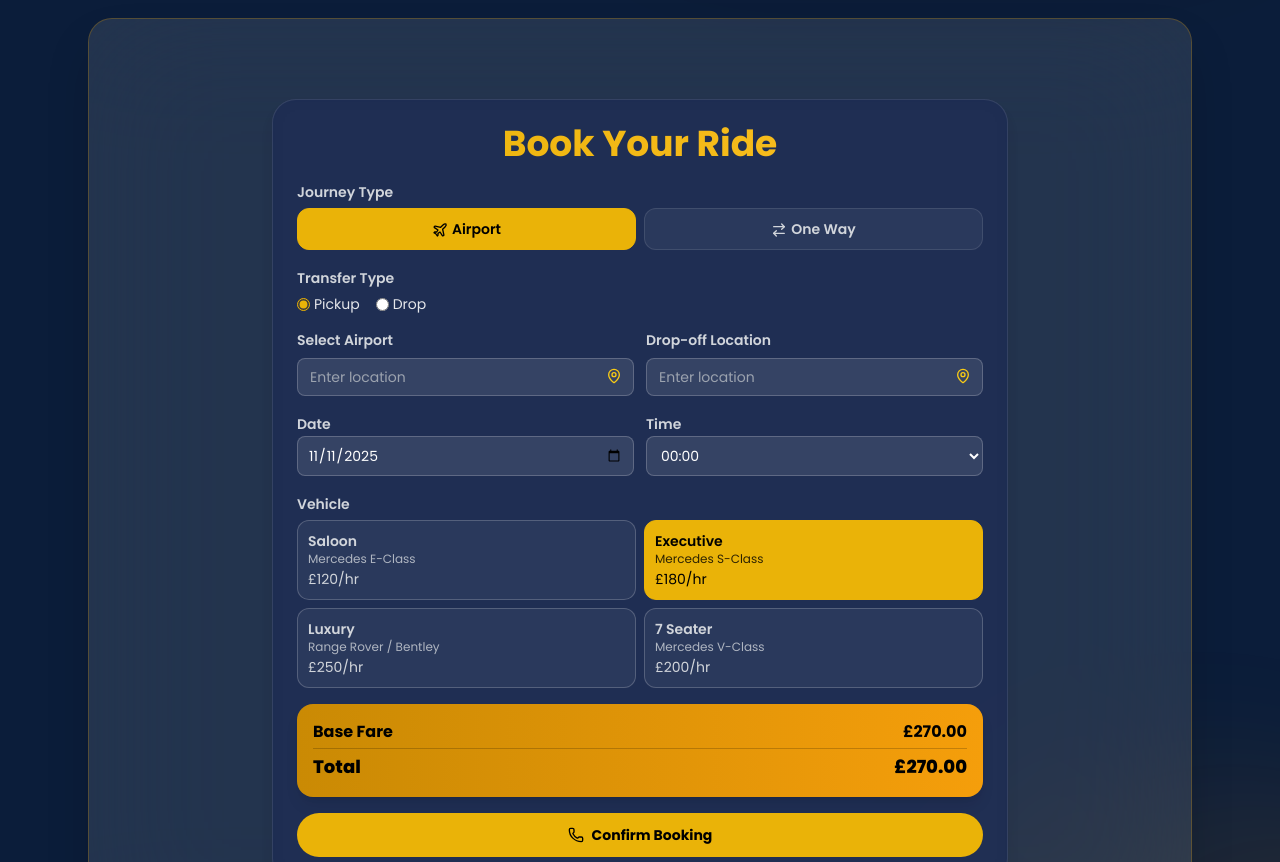
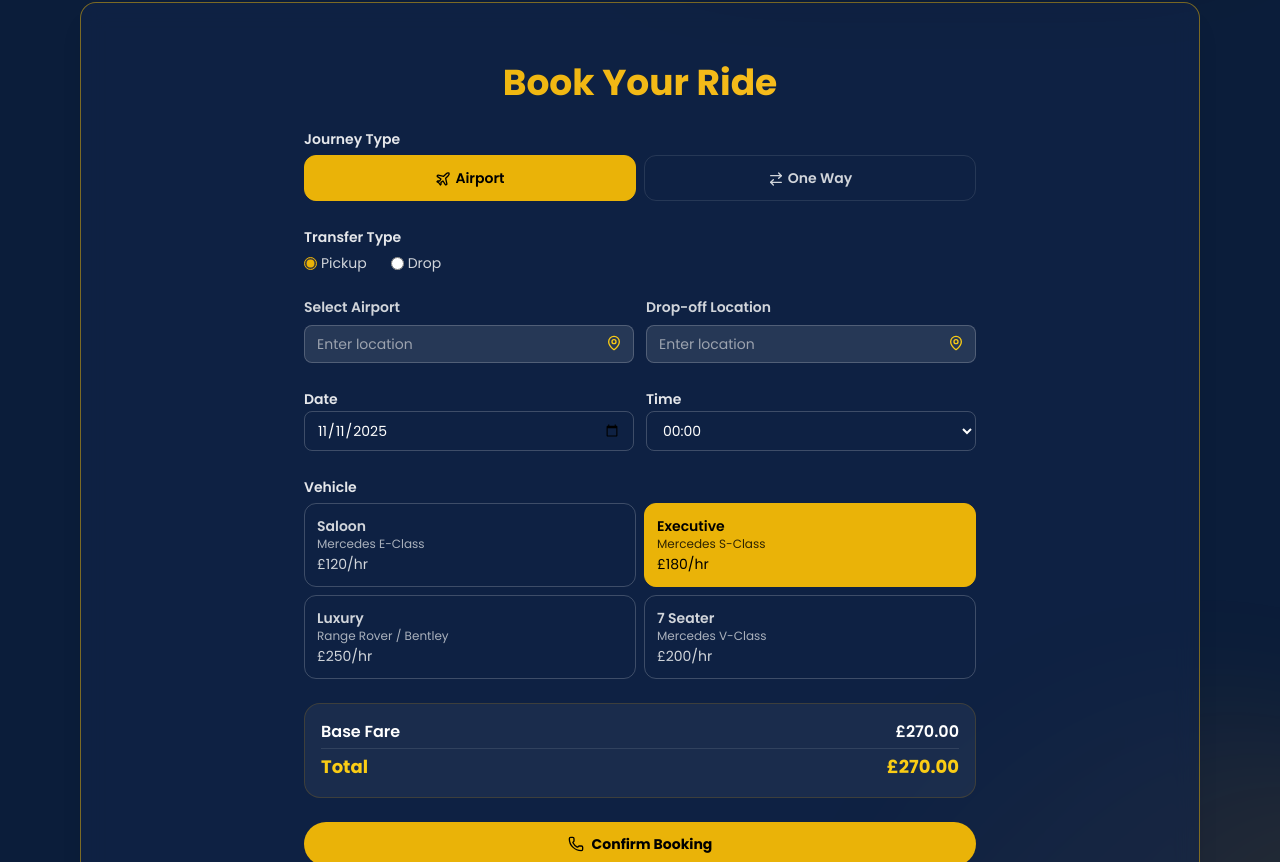
Before and after one commit to sarangan16/chaffuerElite, a React (Vite) app: page / in a window 1280 px wide. Shown: the part 738-1600 px from the top of the page. Built offline with nearby package versions, Linux system fonts and the light colour scheme.

Commit message:
feat(booking): redesign booking form, fix airport charge calculations

```diff
--- a/src/components/BookingForm.jsx
+++ b/src/components/BookingForm.jsx
@@ -40,28 +40,26 @@ export default function BookingForm() {
   };
 
   return (
-    <section className="py-12 px-4 max-w-3xl mx-auto">
-      <form
-        onSubmit={handleSubmit}
-        className="bg-[#1B2A52]/80 backdrop-blur-md border border-white/10 rounded-3xl p-6 shadow-lg space-y-4"
-      >
-        <h2 className="text-3xl md:text-4xl font-bold text-center mb-4 bg-gradient-to-r from-yellow-500 to-amber-400 bg-clip-text text-transparent">
+    <section className="py-10 px-4 flex justify-center">
+      <form onSubmit={handleSubmit} className="w-full max-w-2xl space-y-6">
+        {/* Title */}
+        <h2 className="text-3xl md:text-4xl font-bold text-center bg-gradient-to-r from-yellow-500 to-amber-400 bg-clip-text text-transparent">
           Book Your Ride
         </h2>
 
         {/* Journey Type */}
-        <div className="space-y-1">
-          <label className="text-gray-300 font-semibold text-sm">
+        <div>
+          <label className="text-gray-200 font-semibold text-sm">
             Journey Type
           </label>
-          <div className="flex gap-2">
+          <div className="flex gap-2 mt-1">
             <button
               type="button"
               onClick={() => setBookingType("airport")}
-              className={`flex-1 p-2.5 rounded-xl font-semibold border text-sm transition ${
+              className={`flex-1 p-3 rounded-xl font-semibold border text-sm transition ${
                 bookingType === "airport"
                   ? "bg-yellow-500 text-black border-yellow-500"
-                  : "bg-white/5 border-white/10 text-gray-300 hover:bg-white/10"
+                  : "bg-transparent border-white/10 text-gray-300 hover:bg-white/10"
               }`}
             >
               <Plane className="inline-block w-4 h-4 mr-1" />
@@ -70,10 +68,10 @@ export default function BookingForm() {
             <button
               type="button"
               onClick={() => setBookingType("oneway")}
-              className={`flex-1 p-2.5 rounded-xl font-semibold border text-sm transition ${
+              className={`flex-1 p-3 rounded-xl font-semibold border text-sm transition ${
                 bookingType === "oneway"
                   ? "bg-yellow-500 text-black border-yellow-500"
-                  : "bg-white/5 border-white/10 text-gray-300 hover:bg-white/10"
+                  : "bg-transparent border-white/10 text-gray-300 hover:bg-white/10"
               }`}
             >
               <ArrowRightLeft className="inline-block w-4 h-4 mr-1" />
@@ -82,14 +80,14 @@ export default function BookingForm() {
           </div>
         </div>
 
-        {/* Airport Transfer Type */}
+        {/* Transfer Type (Airport Only) */}
         {bookingType === "airport" && (
-          <div className="space-y-1">
-            <label className="text-gray-300 font-semibold text-sm">
+          <div>
+            <label className="text-gray-200 font-semibold text-sm">
               Transfer Type
             </label>
-            <div className="flex gap-4">
-              <label className="flex items-center gap-1 cursor-pointer text-gray-200 text-sm">
+            <div className="flex gap-6 mt-1">
+              <label className="flex items-center gap-1 cursor-pointer text-gray-300 text-sm">
                 <input
                   type="radio"
                   name="direction"
@@ -100,7 +98,7 @@ export default function BookingForm() {
                 />
                 Pickup
               </label>
-              <label className="flex items-center gap-1 cursor-pointer text-gray-200 text-sm">
+              <label className="flex items-center gap-1 cursor-pointer text-gray-300 text-sm">
                 <input
                   type="radio"
                   name="direction"
@@ -170,21 +168,21 @@ export default function BookingForm() {
         {/* Date & Time */}
         <div className="grid grid-cols-1 md:grid-cols-2 gap-3">
           <div>
-            <label className="text-gray-300 font-semibold text-sm">Date</label>
+            <label className="text-gray-200 font-semibold text-sm">Date</label>
             <input
               type="date"
               value={format(selectedDate, "yyyy-MM-dd")}
               min={format(new Date(), "yyyy-MM-dd")}
               onChange={(e) => setSelectedDate(new Date(e.target.value))}
-              className="w-full px-2.5 py-2 rounded-lg bg-white/10 border border-white/20 text-white text-sm focus:bg-white/20 transition"
+              className="w-full px-3 py-2 rounded-lg bg-transparent border border-white/20 text-white text-sm focus:bg-white/10 transition"
             />
           </div>
           <div>
-            <label className="text-gray-300 font-semibold text-sm">Time</label>
+            <label className="text-gray-200 font-semibold text-sm">Time</label>
             <select
               value={selectedTime}
               onChange={(e) => setSelectedTime(e.target.value)}
-              className="w-full px-2.5 py-2 rounded-lg bg-white/10 border border-white/20 text-white text-sm focus:bg-white/20 transition"
+              className="w-full px-3 py-2 rounded-lg bg-transparent border border-white/20 text-white text-sm focus:bg-white/10 transition"
             >
               {Array.from({ length: 48 }, (_, i) => {
                 const h = String(Math.floor(i / 2)).padStart(2, "0");
@@ -200,18 +198,18 @@ export default function BookingForm() {
         </div>
 
         {/* Vehicle Selection */}
-        <div className="space-y-1">
-          <label className="text-gray-300 font-semibold text-sm">Vehicle</label>
-          <div className="grid grid-cols-1 md:grid-cols-2 gap-2">
+        <div>
+          <label className="text-gray-200 font-semibold text-sm">Vehicle</label>
+          <div className="grid grid-cols-1 md:grid-cols-2 gap-2 mt-1">
             {CAR_CLASSES.map((c) => (
               <button
                 key={c.name}
                 type="button"
                 onClick={() => setCarClass(c.name)}
-                className={`p-2.5 rounded-xl border text-left text-sm transition ${
+                className={`p-3 rounded-xl border text-left text-sm transition ${
                   carClass === c.name
                     ? "bg-yellow-500 text-black border-yellow-500"
-                    : "bg-white/5 border-white/20 text-gray-300 hover:bg-white/10"
+                    : "bg-transparent border-white/20 text-gray-300 hover:bg-white/10"
                 }`}
               >
                 <div className="font-semibold">{c.name}</div>
@@ -222,32 +220,32 @@ export default function BookingForm() {
           </div>
         </div>
 
-        {/* Summary & Fees */}
-        <div className="bg-gradient-to-r from-yellow-600 to-amber-500 p-4 rounded-2xl text-black shadow-lg space-y-1">
-          <div className="flex justify-between text-base font-bold">
+        {/* Fare Summary */}
+        <div className="p-4 rounded-2xl text-white border border-yellow-600/20 bg-white/5 space-y-1">
+          <div className="flex justify-between text-base font-semibold">
             <span>Base Fare</span>
             <span>£{baseRate.toFixed(2)}</span>
           </div>
           {fees.congestion && (
-            <div className="flex justify-between text-xs">
+            <div className="flex justify-between text-xs opacity-80">
               <span>Congestion Charge</span>
               <span>£{fees.congestion.toFixed(2)}</span>
             </div>
           )}
           {fees.ulez && (
-            <div className="flex justify-between text-xs">
+            <div className="flex justify-between text-xs opacity-80">
               <span>ULEZ Charge</span>
               <span>£{fees.ulez.toFixed(2)}</span>
             </div>
           )}
           {fees.airport && (
-            <div className="flex justify-between text-xs">
+            <div className="flex justify-between text-xs opacity-80">
               <span>Airport Fee</span>
               <span>£{fees.airport.toFixed(2)}</span>
             </div>
           )}
-          <hr className="border-black/20 my-1" />
-          <div className="flex justify-between text-lg font-extrabold">
+          <hr className="border-white/10 my-1" />
+          <div className="flex justify-between text-lg font-bold text-yellow-400">
             <span>Total</span>
             <span>£{grandTotal.toFixed(2)}</span>
           </div>
@@ -256,7 +254,7 @@ export default function BookingForm() {
         {/* Confirm Button */}
         <button
           type="submit"
-          className="w-full mt-2 bg-yellow-500 text-black py-3 rounded-full font-bold flex items-center justify-center gap-2 hover:bg-yellow-600 transition text-sm"
+          className="w-full bg-yellow-500 text-black py-3 rounded-full font-bold flex items-center justify-center gap-2 hover:bg-yellow-600 transition text-sm"
         >
           <Phone className="w-4 h-4" />
           Confirm Booking
--- a/src/components/Hero.jsx
+++ b/src/components/Hero.jsx
@@ -1,4 +1,3 @@
-// src/components/Hero.jsx
 "use client";
 
 import { useEffect, useRef } from "react";
@@ -13,7 +12,7 @@ export default function Hero() {
   const titleRef = useRef(null);
   const carRef = useRef(null);
   const ctaRef = useRef(null);
-  const formStickyRef = useRef(null);
+  const formRef = useRef(null);
 
   useEffect(() => {
     const ctx = gsap.context(() => {
@@ -25,7 +24,7 @@ export default function Hero() {
       function animateHero(isMobile) {
         const lines = titleRef.current?.children;
 
-        // Heading animation
+        // Animate headline
         if (lines?.[0]) {
           gsap.fromTo(
             lines[0],
@@ -41,7 +40,7 @@ export default function Hero() {
           );
         }
 
-        // Tagline animation
+        // Animate tagline
         if (lines?.[1]) {
           gsap.fromTo(
             lines[1],
@@ -76,7 +75,7 @@ export default function Hero() {
           }
         );
 
-        // Scroll-triggered parallax tilt
+        // Parallax tilt while scrolling
         ScrollTrigger.create({
           trigger: heroRef.current,
           start: "top bottom",
@@ -95,7 +94,7 @@ export default function Hero() {
           },
         });
 
-        // CTA glow
+        // CTA glow animation
         gsap.to(ctaRef.current, {
           scale: 1.03,
           boxShadow:
@@ -106,9 +105,9 @@ export default function Hero() {
           ease: "sine.inOut",
         });
 
-        // Booking form fade-in
+        // Form fade-in
         gsap.fromTo(
-          formStickyRef.current,
+          formRef.current,
           { y: 100, opacity: 0, scale: 0.97 },
           {
             y: 0,
@@ -129,29 +128,31 @@ export default function Hero() {
     <section
       ref={heroRef}
       id="hero"
-      className="relative min-h-screen flex flex-col items-center justify-center pt-[120px] md:pt-[160px] pb-32 md:pb-48 overflow-visible"
-      style={{ scrollMarginTop: "100px", backgroundColor: "#0B1D3A" }} // Deep royal navy
+      className="relative min-h-screen flex flex-col items-center justify-center pt-[120px] md:pt-[160px] pb-32 md:pb-44 overflow-visible"
+      style={{ scrollMarginTop: "100px", backgroundColor: "#0B1D3A" }}
     >
-      {/* Light Orbs */}
+      {/* Soft glowing background lights */}
       <div className="absolute top-0 left-0 w-[600px] h-[600px] bg-gradient-to-br from-yellow-500/25 via-amber-500/10 to-transparent rounded-full blur-3xl -translate-x-1/3 -translate-y-1/3" />
       <div className="absolute bottom-0 right-0 w-[600px] h-[600px] bg-gradient-to-tl from-yellow-500/25 via-amber-500/10 to-transparent rounded-full blur-3xl translate-x-1/3 translate-y-1/3" />
 
-      {/* Content */}
-      <div className="relative z-20 w-full max-w-7xl px-6 lg:px-12 grid grid-cols-1 lg:grid-cols-2 gap-16 items-center">
-        {/* Text */}
+      {/* Hero text & car */}
+      <div className="relative z-20 w-full max-w-7xl px-4 lg:px-12 grid grid-cols-1 lg:grid-cols-2 gap-16 items-center">
         <div ref={titleRef} className="space-y-8 text-center lg:text-left">
           <h2 className="text-5xl sm:text-6xl lg:text-7xl font-bold text-white tracking-widest uppercase">
             Chauffeur Concierge
           </h2>
+
           <div className="h-1.5 w-40 bg-gradient-to-r from-yellow-500 via-amber-500 to-yellow-600 mx-auto lg:mx-0 rounded-full" />
+
           <p className="text-lg sm:text-xl text-gray-200 font-light tracking-wide max-w-xl mx-auto lg:mx-0">
             <span className="text-yellow-400 font-semibold">Door-to-door</span>{" "}
             • Professional driver • 24/7 • Full discretion
           </p>
+
           <button
             ref={ctaRef}
             onClick={() => {
-              const form = formStickyRef.current;
+              const form = formRef.current;
               if (form) {
                 const yOffset = -120;
                 const y =
@@ -167,7 +168,6 @@ export default function Hero() {
           </button>
         </div>
 
-        {/* Car Image */}
         <div className="flex justify-center items-end">
           <img
             ref={carRef}
@@ -182,12 +182,13 @@ export default function Hero() {
         </div>
       </div>
 
-      {/* Booking Form */}
+      {/* Booking Form section */}
       <div
-        ref={formStickyRef}
-        className="relative w-full max-w-6xl mx-auto px-6 mt-32 md:mt-44"
+        ref={formRef}
+        className="relative w-full max-w-6xl mx-auto px-2 sm:px-4 mt-24 md:mt-40"
       >
-        <div className="bg-white/10 backdrop-blur-3xl rounded-3xl shadow-2xl border border-yellow-600/30 p-6 md:p-8">
+        {/* Cleaner, thinner padding — form feels bigger */}
+        <div className="border border-yellow-500/50 rounded-2xl p-3 sm:p-4 md:p-5 bg-[#13264C]/50 backdrop-blur-md shadow-xl w-full">
           <BookingForm />
         </div>
       </div>
```
Also changed, not shown: src/components/Navbar.jsx (+14 -6 lines), src/components/WhyChooseUs.jsx (+14 -8 lines).
